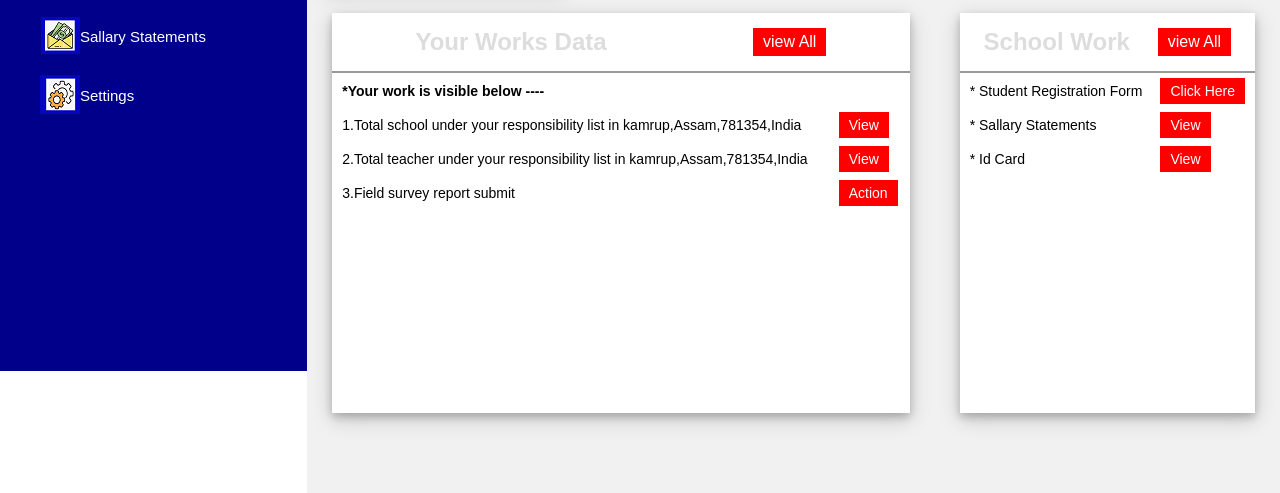
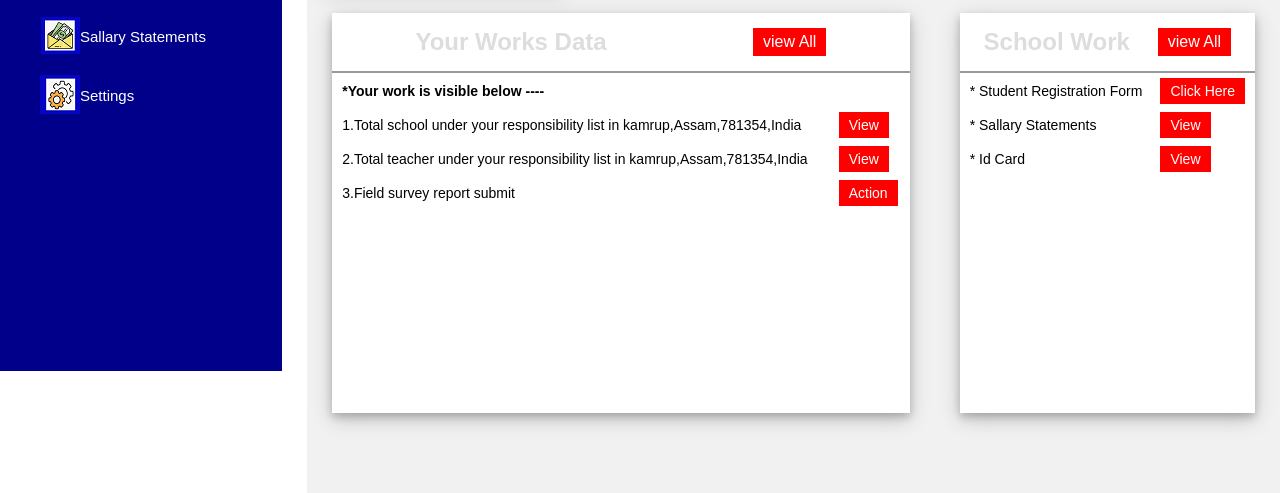
Before and after one commit to IACDA/Supervisor.portal.github.io, a plain HTML site: page index.html in a window 1280 px wide. Shown: the part 429-922 px from the top of the page. Drawn offline with Linux system fonts and the light colour scheme.

Commit message:
Update style.css

```diff
--- a/style.css
+++ b/style.css
@@ -58,7 +58,7 @@ th,td{
 .side-menu{
 	position: fixed;
 	background: darkblue;
-	width: 25vw;
+	width: 22vw;
 	min-height: 100vh;
 	display: flex;
 	flex-direction: column;
```
